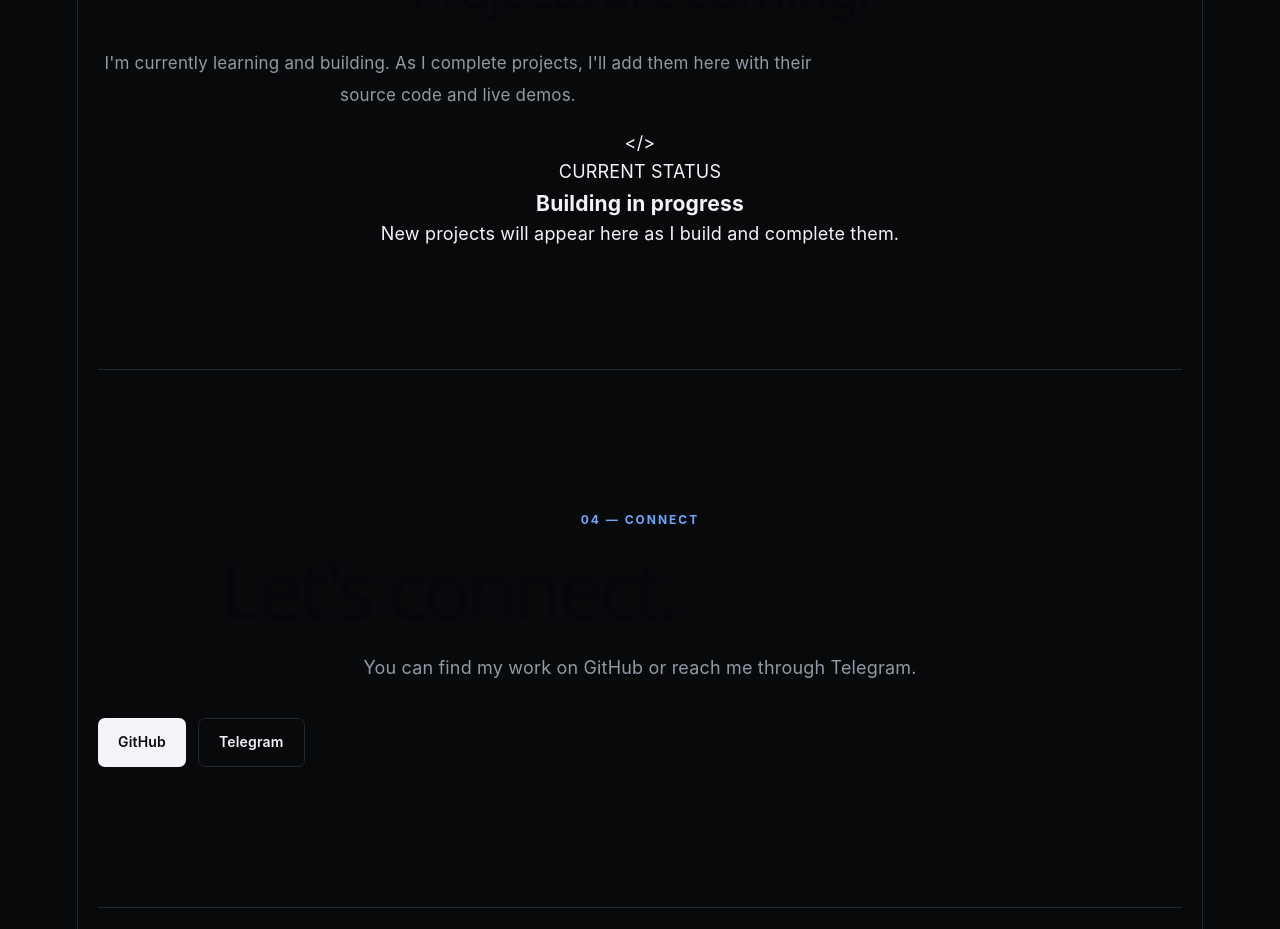
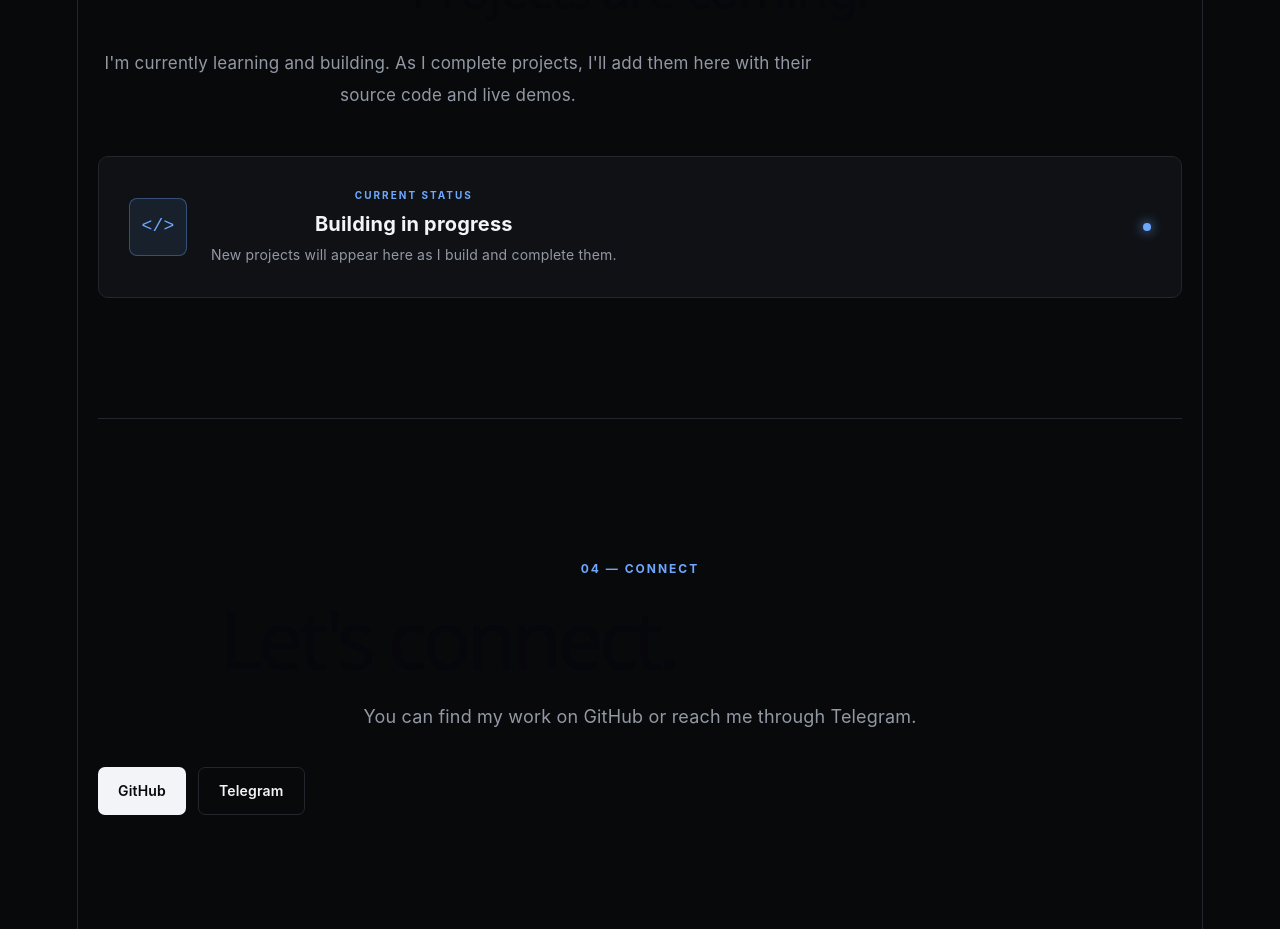
Before and after one commit to safo-kwesi/my-portfolio, a React (Vite) app: page / in a window 1280 px wide. Shown: the part 2060-2989 px from the top of the page. Built offline with nearby package versions, Linux system fonts and the light colour scheme.

Commit message:
Update styles for coming soon section
Refactor styles for the coming soon section and remove projects grid styles.

```diff
--- a/src/App.css
+++ b/src/App.css
@@ -169,7 +169,6 @@ main {
   background: var(--surface);
   border: 1px solid var(--border);
   border-radius: 12px;
-
   overflow: hidden;
 
   box-shadow:
@@ -285,84 +284,82 @@ main {
   transform: translateY(-2px);
 }
 
-/* PROJECTS */
+/* COMING SOON */
 
-.projects-grid {
-  display: grid;
-  grid-template-columns: repeat(3, 1fr);
-  gap: 16px;
+.coming-soon {
+  position: relative;
 
   margin-top: 45px;
-}
+  padding: 30px;
 
-.project-card {
-  min-height: 380px;
-
-  padding: 28px;
+  display: flex;
+  align-items: center;
+  gap: 24px;
 
   background: var(--surface);
   border: 1px solid var(--border);
   border-radius: 10px;
 
-  display: flex;
-  flex-direction: column;
-
   transition: 0.25s ease;
 }
 
-.project-card:hover {
-  transform: translateY(-5px);
+.coming-soon:hover {
   border-color: var(--accent-border);
+  background: var(--surface-hover);
 }
 
-.project-number {
+.coming-icon {
+  width: 58px;
+  height: 58px;
+
+  flex-shrink: 0;
+
+  display: flex;
+  align-items: center;
+  justify-content: center;
+
+  border: 1px solid var(--accent-border);
+  border-radius: 8px;
+
+  background: var(--accent-soft);
   color: var(--accent);
+
   font-family: "JetBrains Mono", monospace;
-  font-size: 13px;
-  margin-bottom: 60px;
+  font-size: 18px;
 }
 
-.project-card h3 {
-  font-size: 24px;
-  letter-spacing: -0.5px;
-  margin-bottom: 14px;
+.coming-label {
+  display: block;
+
+  color: var(--accent);
+  font-size: 10px;
+  font-weight: 700;
+  letter-spacing: 2px;
+
+  margin-bottom: 5px;
 }
 
-.project-card p {
+.coming-soon h3 {
+  font-size: 20px;
+  margin-bottom: 4px;
+}
+
+.coming-soon p {
   color: var(--muted);
   font-size: 14px;
-  line-height: 1.7;
 }
 
-.project-tech {
-  display: flex;
-  flex-wrap: wrap;
-  gap: 7px;
-  margin-top: 25px;
-}
+.status-dot {
+  width: 8px;
+  height: 8px;
 
-.project-tech span {
-  padding: 5px 9px;
+  margin-left: auto;
+  flex-shrink: 0;
 
-  border: 1px solid var(--border);
-  border-radius: 5px;
+  border-radius: 50%;
+  background: var(--accent);
 
-  color: #aeb5c0;
-  font-size: 11px;
-}
-
-.project-link {
-  margin-top: auto;
-  padding-top: 30px;
-
-  color: var(--text);
-  font-size: 13px;
-  font-weight: 600;
-  text-decoration: none;
-}
-
-.project-link:hover {
-  color: var(--accent);
+  box-shadow: 0 0 12px var(--accent);
 }
 
 /* CONTACT */
@@ -441,6 +438,7 @@ footer a:hover {
   .hero-section {
     min-height: auto;
     padding: 100px 0;
+
     grid-template-columns: 1fr;
     gap: 60px;
   }
@@ -455,10 +453,6 @@ footer a:hover {
 
   .skills-grid {
     grid-template-columns: repeat(2, 1fr);
-  }
-
-  .projects-grid {
-    grid-template-columns: 1fr;
   }
 
   .section {
@@ -512,6 +506,25 @@ footer a:hover {
     font-size: 12px;
   }
 
+  .coming-soon {
+    padding: 22px;
+    gap: 16px;
+  }
+
+  .coming-icon {
+    width: 48px;
+    height: 48px;
+    font-size: 15px;
+  }
+
+  .coming-soon h3 {
+    font-size: 17px;
+  }
+
+  .status-dot {
+    display: none;
+  }
+
   .contact-section h2 {
     letter-spacing: -2px;
   }
```
